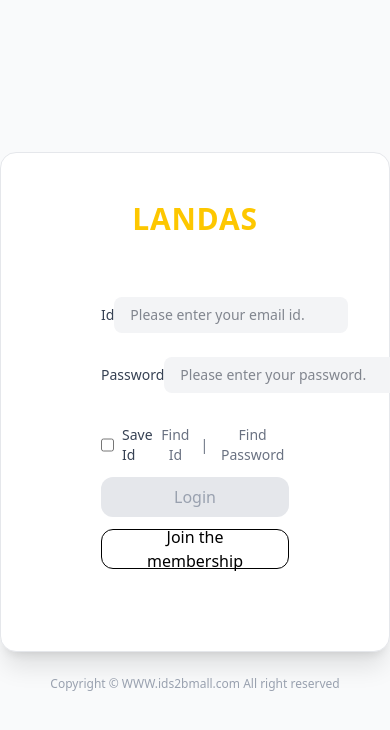
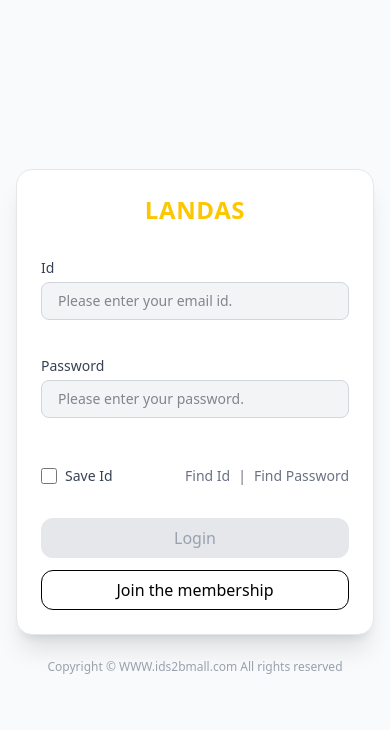
Before and after one commit to manish-328/example, a React (Vite) app: page /example/login in a window 390 px wide. Shown: the top 730 px of the page. Built offline with nearby package versions, Linux system fonts and the light colour scheme.

Commit message:
Updated the login component for mobile view

```diff
--- a/src/pages/LoginPage.tsx
+++ b/src/pages/LoginPage.tsx
@@ -24,7 +24,6 @@ export default function LoginPage() {
       [name]: type === "checkbox" ? checked : value,
     }));
 
-    // Clear errors when typing
     if (name === "email") setFieldErrors((prev) => ({ ...prev, email: "" }));
     if (name === "password")
       setFieldErrors((prev) => ({ ...prev, password: [] }));
@@ -32,10 +31,7 @@ export default function LoginPage() {
 
   const handleSubmit = (e: React.FormEvent) => {
     e.preventDefault();
-
     const newPasswordErrors: string[] = [];
-
-    // Empty field validation
     let hasEmptyField = false;
 
     if (!formData.email.trim()) {
@@ -44,7 +40,7 @@ export default function LoginPage() {
         ...prev,
         email: "You have not entered your id",
       }));
-      newPasswordErrors.push("Invalid id or password"); // Show login error even if email empty
+      newPasswordErrors.push("Invalid id or password");
     }
 
     if (!formData.password.trim()) {
@@ -52,7 +48,6 @@ export default function LoginPage() {
       newPasswordErrors.push("You have not entered your password");
     }
 
-    // If no empty field, validate credentials
     if (!hasEmptyField) {
       if (
         formData.email === "admin@example.com" &&
@@ -65,34 +60,34 @@ export default function LoginPage() {
       }
     }
 
-    // Update password errors
     setFieldErrors((prev) => ({ ...prev, password: newPasswordErrors }));
   };
 
   const hasAnyError = !!fieldErrors.email || fieldErrors.password.length > 0;
 
   const inputClasses =
-    "flex-1 px-4 py-2 rounded-lg text-sm focus:outline-none " +
+    "w-full px-4 py-2 rounded-lg text-sm focus:outline-none " +
     (hasAnyError
       ? "border border-red-500 text-red-600 bg-red-50 focus:ring-red-200 focus:border-red-500"
-      : "border-gray-300 text-gray-900 bg-gray-100 focus:ring-yellow-400 focus:border-yellow-400");
+      : "border border-gray-300 text-gray-900 bg-gray-100 focus:ring-yellow-400 focus:border-yellow-400");
 
   return (
-    <div className="min-h-screen flex flex-col items-center justify-center bg-gray-50">
-      <div className="w-full max-w-xl bg-white rounded-2xl shadow-xl border border-gray-200 p-6 h-[500px] px-25 py-12">
-        <div className="text-center mb-15">
-          <h1 className="text-3xl font-bold text-yellow-400 tracking-wide">
+    <div className="min-h-screen flex flex-col items-center justify-center bg-gray-50 px-4">
+      <div className="w-full max-w-sm sm:max-w-md md:max-w-lg bg-white rounded-2xl shadow-xl border border-gray-200 p-6 sm:p-8">
+        {/* Logo */}
+        <div className="text-center mb-8">
+          <h1 className="text-2xl sm:text-3xl font-bold text-yellow-400 tracking-wide">
             LANDAS
           </h1>
         </div>
 
-        <form onSubmit={handleSubmit} className="flex flex-col gap-1">
+        {/* Form */}
+        <form onSubmit={handleSubmit} className="flex flex-col gap-4">
           {/* Email */}
-          <div className="flex flex-col">
-            <div className="flex items-center">
+          <div className="flex flex-col gap-1">
             <label
               htmlFor="email"
-                className="block text-sm font-medium text-gray-700 w-24"
+              className="block text-sm font-medium text-gray-700"
             >
               Id
             </label>
@@ -105,18 +100,16 @@ export default function LoginPage() {
               placeholder="Please enter your email id."
               className={inputClasses}
             />
-            </div>
-            <p className="text-red-500 text-xs mt-1 ml-24 min-h-[1rem]">
+            <p className="text-red-500 text-xs min-h-[1rem]">
               {fieldErrors.email}
             </p>
           </div>
 
           {/* Password */}
-          <div className="flex flex-col">
-            <div className="flex items-center">
+          <div className="flex flex-col gap-1">
             <label
               htmlFor="password"
-                className="block text-sm font-medium text-gray-700 w-24"
+              className="block text-sm font-medium text-gray-700"
             >
               Password
             </label>
@@ -127,10 +120,9 @@ export default function LoginPage() {
               value={formData.password}
               onChange={handleChange}
               placeholder="Please enter your password."
-                className={inputClasses + " password-input"}
+              className={inputClasses}
             />
-            </div>
-            <div className="flex flex-col ml-24 mt-1 min-h-[1rem]">
+            <div className="flex flex-col mt-1 min-h-[1rem]">
               {fieldErrors.password.map((msg, i) => (
                 <p key={i} className="text-red-500 text-xs">
                   {msg}
@@ -140,7 +132,7 @@ export default function LoginPage() {
           </div>
 
           {/* Options */}
-          <div className="flex justify-between items-center text-sm mt-2">
+          <div className="flex items-center justify-between text-sm mt-2">
             <Checkbox
               id="saveId"
               label="Save Id"
@@ -148,7 +140,7 @@ export default function LoginPage() {
               onChange={handleChange}
               name="saveId"
             />
-            <div className="flex items-center gap-2 text-gray-500">
+            <div className="flex items-center gap-2 text-gray-500 whitespace-nowrap">
               <button type="button" className="hover:text-gray-800">
                 Find Id
               </button>
@@ -160,7 +152,7 @@ export default function LoginPage() {
           </div>
 
           {/* Buttons */}
-          <div className="flex flex-col gap-3 mt-2">
+          <div className="flex flex-col gap-3 mt-4">
             <BasicButton
               type="submit"
               variant="primary"
@@ -176,8 +168,9 @@ export default function LoginPage() {
         </form>
       </div>
 
-      <div className="mt-6 text-center text-xs text-gray-400">
-        Copyright © WWW.ids2bmall.com All right reserved
+      {/* Footer */}
+      <div className="mt-6 text-center text-xs text-gray-400 px-4">
+        Copyright © WWW.ids2bmall.com All rights reserved
       </div>
     </div>
   );
```
Lines whose indentation alone changed are shown as unchanged.
